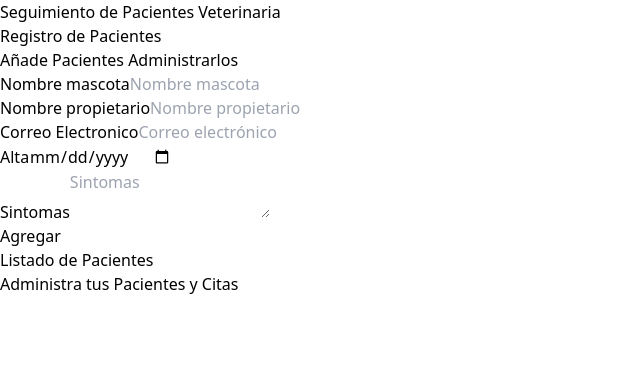
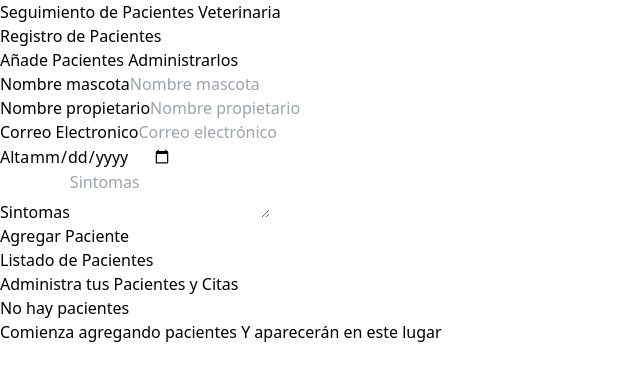
Before and after one commit to LesVerde/PracticasConnectAda, a React (Vite) app in the folder citas-react/: page / in a window 1280 px wide. Shown: the top 380 px of the page, without its empty margins (0-640 px from the left). Built offline with nearby package versions, Linux system fonts and the light colour scheme.

Commit message:
Se muestra arreglo de Pacientes en UI, habilita boton Eliminar y Editar
Se desarrollo Componente ListadoPaciente  para mostrar los pacientes. Se habilito funcionamiento de boton eliminar. Boton editar se desarrollo pero esta pendiente cambiar metodologia, no funciona correctamente

```diff
--- a/citas-react/src/App.jsx
+++ b/citas-react/src/App.jsx
@@ -1,5 +1,5 @@
 import Header from "./Componentes/header.jsx"
-import ListadoPaciente from "./Componentes/ListadoPaciente.jsx";
+import ListadoPaciente from "./Componentes/listadoPaciente.jsx";
 import Formulario from "./Componentes/formulario.jsx";
 
 import { useState } from "react";
@@ -7,7 +7,13 @@ import { useState } from "react";
 function App() {
 
     const [pacientes, setPacientes] = useState([]);
-    const [paciente, setPaciente]=useState({});
+    const [paciente, setPaciente] = useState({});
+
+    const eliminarPaciente = id => {
+        const pacientesActualizados = pacientes.filter(paciente => paciente.id !== id)
+        setPacientes(pacientesActualizados)
+
+    }
 
     return (
         <div className="container mx-auto mt-15">
@@ -19,7 +25,13 @@ function App() {
                     paciente={paciente}
                     setPaciente={setPaciente} />
 
-                <ListadoPaciente />
+                <ListadoPaciente
+                    pacientes={pacientes}
+                    setPaciente={setPaciente}
+                    eliminarPaciente = {eliminarPaciente}
+
+
+                />
             </div>
 
         </div>
--- a/citas-react/src/Componentes/formulario.jsx
+++ b/citas-react/src/Componentes/formulario.jsx
@@ -2,13 +2,19 @@ import { useState, useEffect } from "react";
 import Error from "./error";
 
 
-function Formulario({pacientes, setPacientes}) {
+function Formulario({pacientes, setPacientes, paciente, setPaciente}) {
     const [mascota, setMascota] = useState('');
     const [propietario, setPropietario] = useState('');
     const [email, setEmail] = useState('');
     const [alta, setAlta] = useState('');
     const [sintomas, setSintomas] = useState('');
     const [error, setError] = useState(false);
+
+    const generarId = () =>{
+        const random = Math.random().toString(36)
+        const fecha = Date.now().toString(36)
+        return random + fecha;
+    }
 
     const validacionFormulario = (e) => {
         e.preventDefault();
@@ -20,7 +26,17 @@ function Formulario({pacientes, setPacientes}) {
 
         setError(false)
         const objPaciente={mascota, propietario, email, alta, sintomas}
-        setPacientes([...pacientes,objPaciente])
+        if(paciente.id){
+            objPaciente.id = paciente.id
+            const pacientesActualizados = pacientes.map(pacienteState => pacienteState.id === paciente.id ? objPaciente:pacienteState)
+            setPacientes(pacientesActualizados)
+            setPaciente({})
+
+
+        }else{
+            objPaciente.id= generarId();
+            setPacientes([...pacientes,objPaciente])
+        }
         setMascota('');
         setPropietario('');
         setEmail('');
@@ -99,7 +115,7 @@ function Formulario({pacientes, setPacientes}) {
                         value={sintomas}
                     />
                 </div>
-                <input type="submit" className="bg-indigo-500 text-white font-bold uppercase hover:bg-indigo-700 cursor-pointer transition-colors p-2 rounded-md;" value={'Agregar'} />
+                <input type="submit" className="bg-indigo-500 text-white font-bold uppercase hover:bg-indigo-700 cursor-pointer transition-colors p-2 rounded-md;" value={paciente.id ? 'Editar Paciente':'Agregar Paciente'} />
             </form>
 
 
--- a/citas-react/src/Componentes/listadoPaciente.jsx
+++ b/citas-react/src/Componentes/listadoPaciente.jsx
@@ -1,8 +1,23 @@
-function ListadoPaciente(){
+import Paciente from './paciente'
+
+function ListadoPaciente({ pacientes, setPaciente, eliminarPaciente}) {
+
     return (
         <div className="md:w-1/2 lg:w-3/5  overflow-y-scroll md:h-screen">
-        <h2 className="font-black text-3xl text-center">Listado de Pacientes</h2>
-        <p className="text-xl text-center mt-5 mb-10 ">Administra tus <span className="text-indigo-600 font-bold">Pacientes y Citas</span></p>
+            <h2 className="font-black text-3xl text-center">Listado de Pacientes</h2>
+            <p className="text-xl text-center mt-5 mb-10 ">Administra tus <span className="text-indigo-600 font-bold">Pacientes y Citas</span></p>
+            {pacientes.map(paciente => (
+                <Paciente
+                    key={paciente.id}
+                    paciente={paciente}
+                    setPaciente={setPaciente}
+                    eliminarPaciente={eliminarPaciente}
+                     />
+            ))}
+            <>
+            <h2 className='font-black text-center text-2xl'>No hay pacientes</h2>
+            <p className='text-center text-xl mt-5'>Comienza agregando pacientes <span className='font-bold text-indigo-600'>Y aparecerán en este lugar</span></p>
+            </>
         </div>
     )
 }
--- a/citas-react/src/Componentes/paciente.jsx
+++ b/citas-react/src/Componentes/paciente.jsx
@@ -1,6 +1,6 @@
 
 function Paciente({paciente, setPaciente, eliminarPaciente}){
-     const {mascota,propietario,email,alta,sintomas} = paciente
+     const {mascota,propietario,email,alta,sintomas,id} = paciente
 
      const eliminarFormulario=()=>{
         const respuesta = confirm('¿Estás seguro de eliminar este paciente?')
@@ -16,7 +16,7 @@ function Paciente({paciente, setPaciente, eliminarPaciente}){
         <p className="font-bold text-gray-700 uppercase ">Alta: <span className="font-normal normal-case">{alta}</span></p>
         <p className="font-bold text-gray-700 uppercase ">Sintomas: <span className="font-normal normal-case">{sintomas}</span></p>
 
-        <div>
+        <div className="flex justify-between mt-8">
             <button type="button" className="bg-indigo-500 text-white font-bold uppercase rounded-md px-10 my-3 hover:bg-indigo-700"
             onClick={()=>setPaciente(paciente)}>Editar</button>
             <button type="button" className="bg-red-700 text-white font-bold uppercase rounded-md px-10 my-3 hover:bg-red-900"
```
